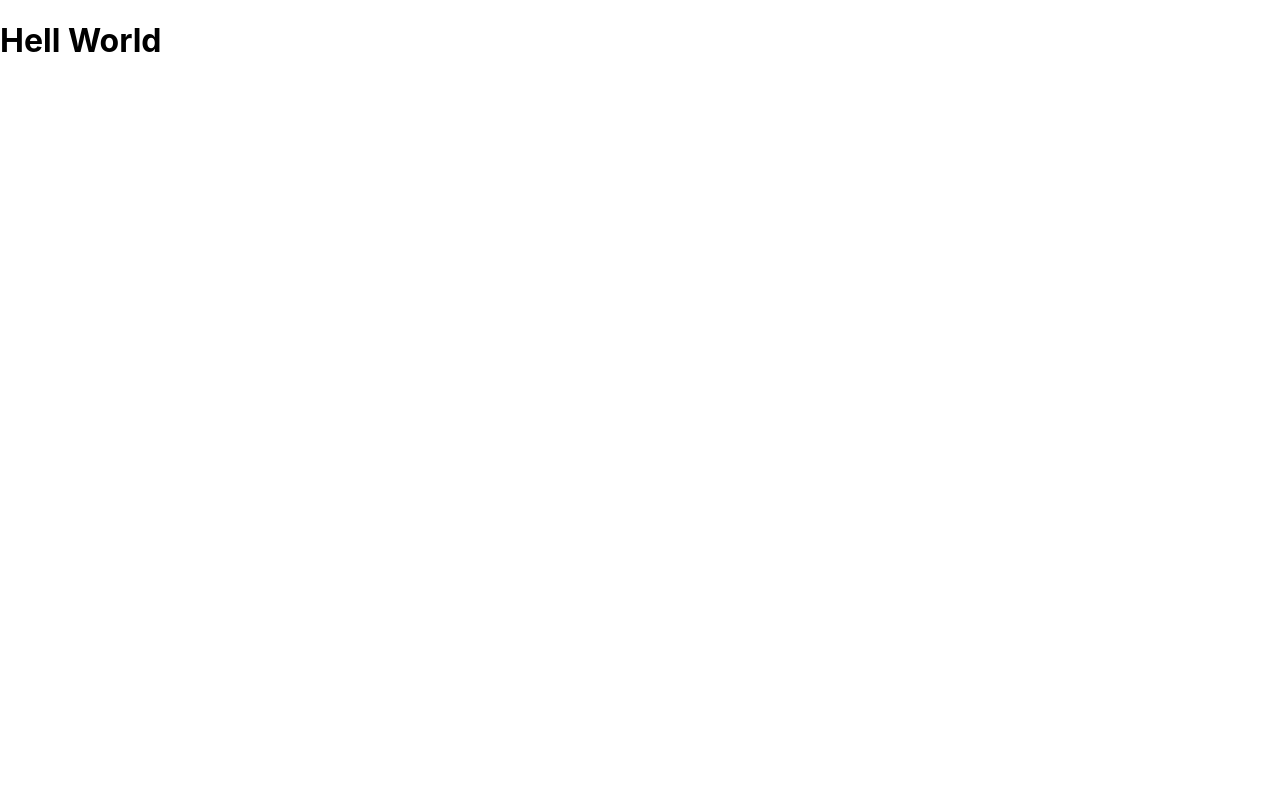
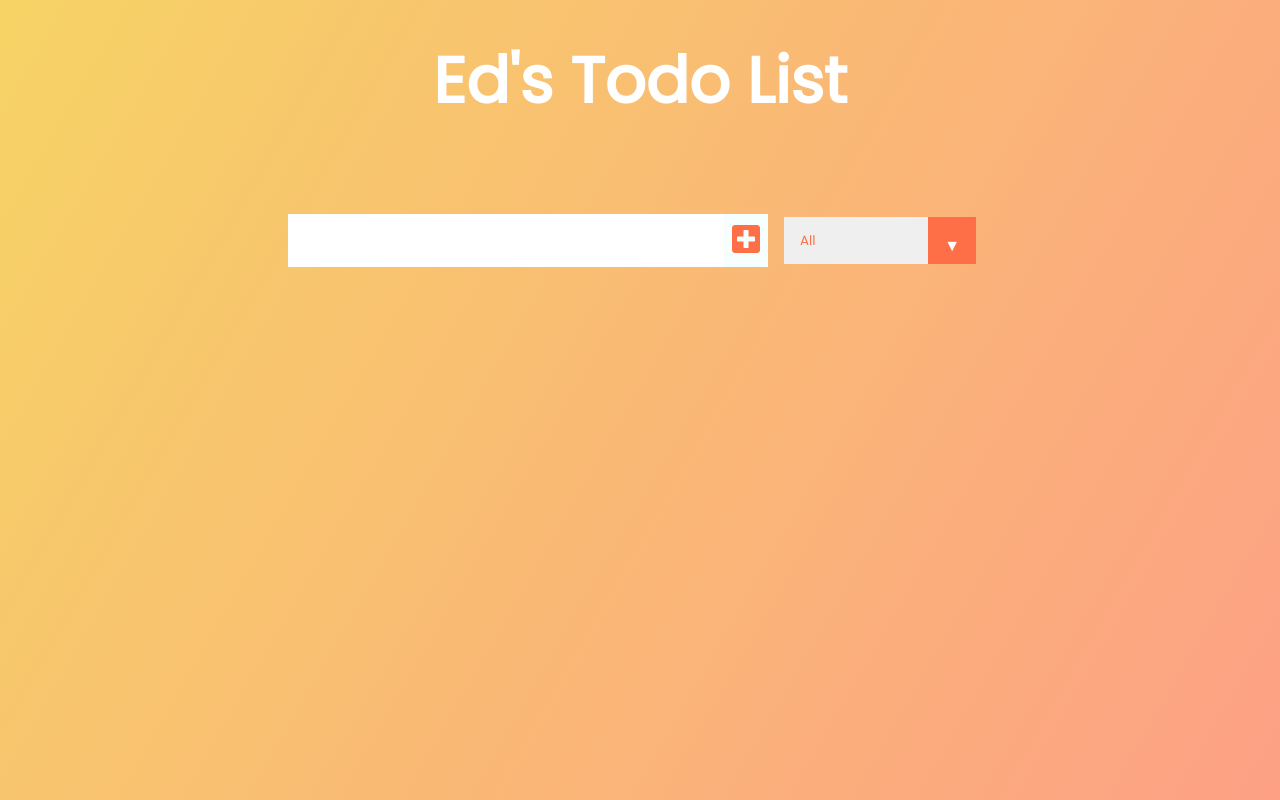
Before and after one commit to devnomi1/Todo-App-with-React, a React (Create React App) app: page / in a window 1280 px wide. Built offline with nearby package versions, Linux system fonts and the light colour scheme.

Commit message:
create Components of TOdolist , form and Header

```diff
--- a/public/index.html
+++ b/public/index.html
@@ -4,8 +4,17 @@
 		<meta charset="utf-8" />
 
 		<meta name="viewport" content="width=device-width, initial-scale=1" />
-
 		<title>Todo-List</title>
+		<link
+			href="https://fonts.googleapis.com/css?family=Poppins&display=swap"
+			rel="stylesheet"
+		/>
+		<link
+			rel="stylesheet"
+			href="https://cdnjs.cloudflare.com/ajax/libs/font-awesome/5.12.1/css/all.min.css"
+			integrity="sha256-mmgLkCYLUQbXn0B1SRqzHar6dCnv9oZFPEC1g1cwlkk="
+			crossorigin="anonymous"
+		/>
 	</head>
 	<body>
 		<noscript>You need to enable JavaScript to run this app.</noscript>
--- a/src/App.js
+++ b/src/App.js
@@ -1,5 +1,15 @@
+import Form from "./components/Form";
+import Header from "./components/Header";
+import TodoList from "./components/TodoList";
+
 function App() {
-	return <h1>Hell World</h1>;
+	return (
+		<>
+			<Header />
+			<Form />
+			<TodoList />
+		</>
+	);
 }
 
 export default App;
--- /dev/null
+++ b/src/components/Form.jsx
@@ -0,0 +1,23 @@
+import React from 'react'
+
+function Form() {
+    return (
+			<div>
+				<form>
+					<input type="text"  className="todo-input" />
+					<button className="todo-button" type="submit">
+						<i className="fas fa-plus-square"></i>
+					</button>
+					<div className="select">
+						<select name="todos" className="filter-todo">
+							<option value="all">All</option>
+							<option value="completed">Completed</option>
+							<option value="uncompleted">Uncompleted</option>
+						</select>
+					</div>
+				</form>
+			</div>
+		);
+}
+
+export default Form
--- /dev/null
+++ b/src/components/Header.jsx
@@ -0,0 +1,11 @@
+import React from 'react'
+
+function Header() {
+    return (
+			<header>
+				<h1>Ed's Todo List</h1>
+			</header>
+		);
+}
+
+export default Header;
--- /dev/null
+++ b/src/components/TodoList.jsx
@@ -0,0 +1,11 @@
+import React from 'react'
+
+function TodoList() {
+    return (
+			<div className="todo-container">
+				<ul className="todo-list"></ul>
+			</div>
+		);
+}
+
+export default TodoList
--- a/src/index.css
+++ b/src/index.css
@@ -1,13 +1,139 @@
+* {
+  margin: 0;
+  padding: 0;
+  box-sizing: border-box;
+}
 body {
-  margin: 0;
-  font-family: -apple-system, BlinkMacSystemFont, 'Segoe UI', 'Roboto', 'Oxygen',
-    'Ubuntu', 'Cantarell', 'Fira Sans', 'Droid Sans', 'Helvetica Neue',
-    sans-serif;
-  -webkit-font-smoothing: antialiased;
-  -moz-osx-font-smoothing: grayscale;
+  background-image: linear-gradient(120deg, #f6d365 0%, #fda085 100%);
+  color: white;
+  font-family: "Poppins", sans-serif;
+  min-height: 100vh;
+}
+header {
+  font-size: 2rem;
 }
 
-code {
-  font-family: source-code-pro, Menlo, Monaco, Consolas, 'Courier New',
-    monospace;
+header,
+form {
+  min-height: 20vh;
+  display: flex;
+  justify-content: center;
+  align-items: center;
 }
+form input,
+form button {
+  padding: 0.5rem;
+  font-size: 2rem;
+  border: none;
+  background: white;
+}
+form button {
+  color: #ff6f47;
+  background: #f7fffe;
+  cursor: pointer;
+  transition: all 0.3s ease;
+}
+form button:hover {
+  background: #ff6f47;
+  color: white;
+}
+.todo-container {
+  display: flex;
+  justify-content: center;
+  align-items: center;
+}
+
+.todo-list {
+  min-width: 30%;
+  list-style: none;
+}
+
+.todo {
+  margin: 0.5rem;
+  background: white;
+  font-size: 1.5rem;
+  color: black;
+  display: flex;
+  justify-content: space-between;
+  align-items: center;
+  transition: all 1s ease;
+}
+.filter-todo {
+  padding: 1rem;
+}
+.todo li {
+  flex: 1;
+}
+
+.trash-btn,
+.complete-btn {
+  background: #ff6f47;
+  color: white;
+  border: none;
+  padding: 1rem;
+  cursor: pointer;
+  font-size: 1rem;
+}
+.complete-btn {
+  background: rgb(11, 212, 162);
+}
+.todo-item {
+  padding: 0rem 0.5rem;
+}
+
+.fa-trash,
+.fa-check {
+  pointer-events: none;
+}
+
+.fall {
+  transform: translateY(10rem) rotateZ(20deg);
+  opacity: 0;
+}
+
+.completed {
+  text-decoration: line-through;
+  opacity: 0.5;
+}
+
+/*CUSTOM SELECTOR */
+select {
+  -webkit-appearance: none;
+  -moz-appearance: none;
+  -ms-appearance: none;
+  appearance: none;
+  outline: 0;
+  box-shadow: none;
+  border: 0 !important;
+  background-image: none;
+}
+
+/* Custom Select */
+.select {
+  margin: 1rem;
+  position: relative;
+  overflow: hidden;
+}
+select {
+  color: #ff6f47;
+  font-family: "Poppins", sans-serif;
+  cursor: pointer;
+  width: 12rem;
+}
+/* Arrow */
+.select::after {
+  content: "\25BC";
+  position: absolute;
+  top: 0;
+  right: 0;
+  padding: 1rem;
+  background: #ff6f47;
+  cursor: pointer;
+  pointer-events: none;
+}
+/* Transition */
+/*
+.select:hover::after {
+  transform: scale(1.5);
+}
+*/
```
